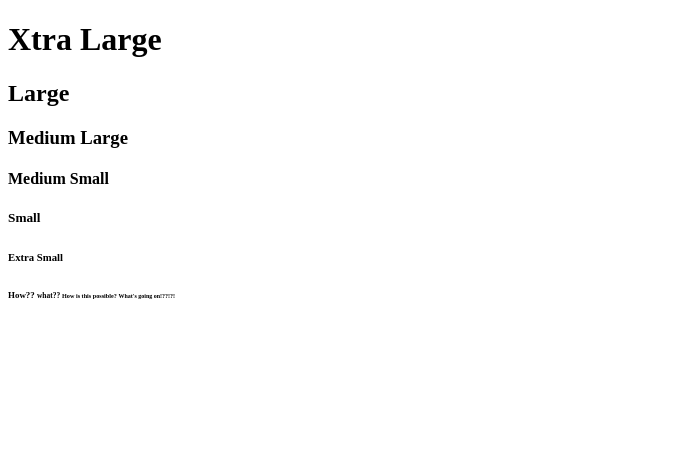
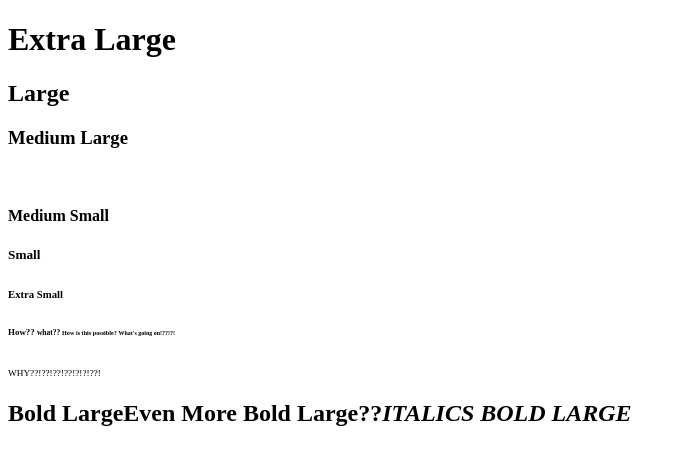
Before and after one commit to Flowers10/TUTORIAL-STUFF, a plain HTML site: page index.html in a window 1280 px wide. Shown: the whole page, without its empty margins (0-685 px from the left). Drawn offline with Linux system fonts and the light colour scheme.

Commit message:
Update index.html

```diff
--- a/index.html
+++ b/index.html
@@ -6,12 +6,15 @@
 <title>FOR FUN??!?!?</title>
 </head>
 <body>
-  <h1>Xtra Large</h1>
+  <h1>Extra Large</h1>
   <h2>Large</h2>
   <h3>Medium Large</h3>
+  <br />
   <h4>Medium Small</h4>
   <h5>Small</h5>
   <h6>Extra Small</h6>
   <h6><small>How?? <small>what?? <small>How is this possible? <small>What's going on!??!?!</small></small></small></small></h6>
+  <p><small><small><small>WHY??!??!??!??!?!?!??!</small></small></small></p>
+  <h2><strong>Bold Large<b>Even More Bold Large??</b><i>ITALICS BOLD LARGE</i></strong></h2>
 </body>
 </html>
```
